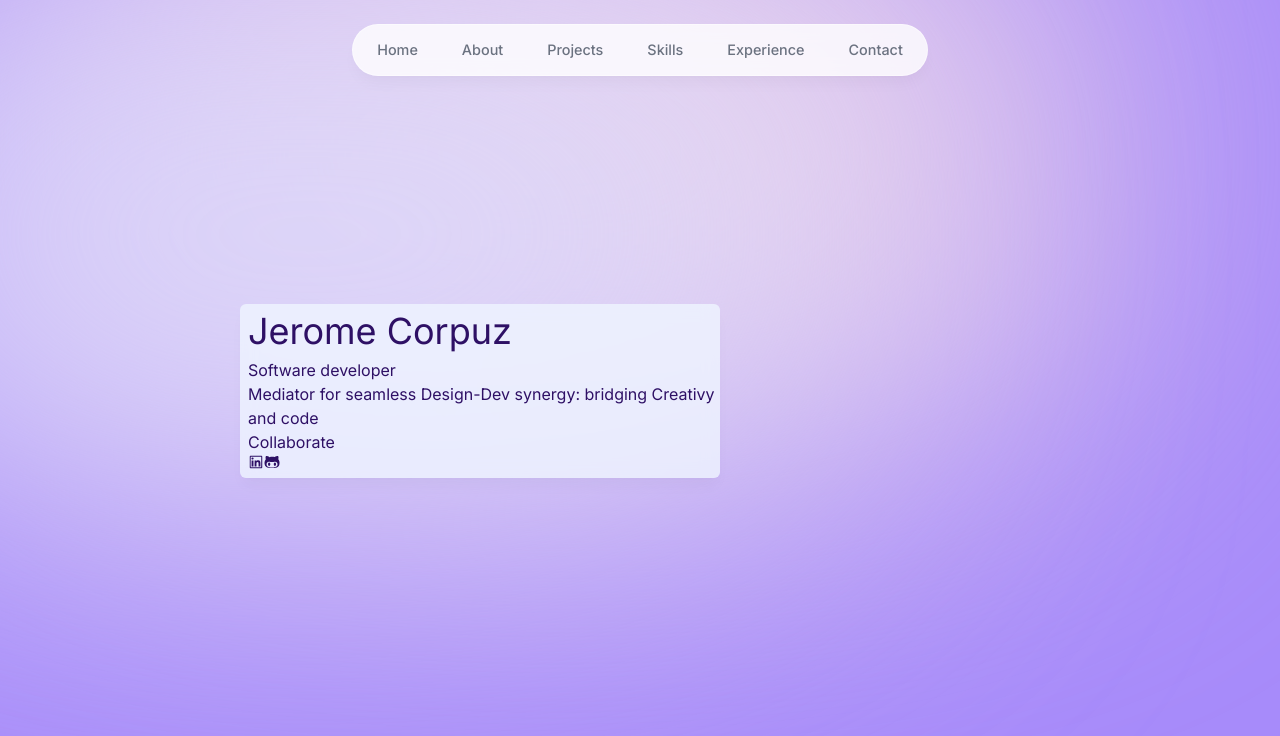
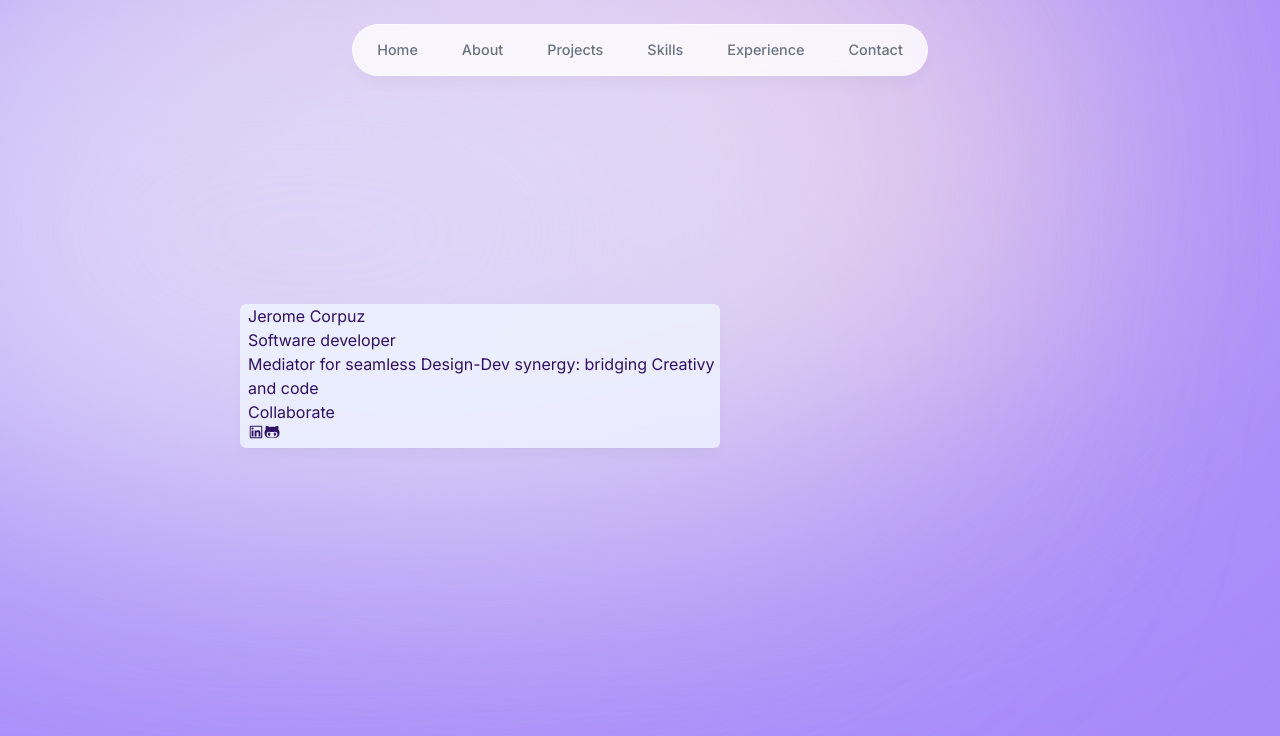
Before and after one commit to romylomy/jerome-corpuz-portfolio, a Next.js app: page / in a window 1280 px wide. Shown: the top 736 px of the page. Built offline with nearby package versions, Linux system fonts and the light colour scheme.

Commit message:
custom size

```diff
--- a/tailwind.config.js
+++ b/tailwind.config.js
@@ -15,7 +15,9 @@ module.exports = {
       fontSize: {
         'xs': '0.75rem',
         'sm': '0.875rem',
-        'custom': '2.25rem', // Define a custom font size
+        'name': '4.25rem',
+        'occupation': '2.25rem',
+        'slogan': '1.25rem', // Define a custom font size
       },
     },
   },
```
